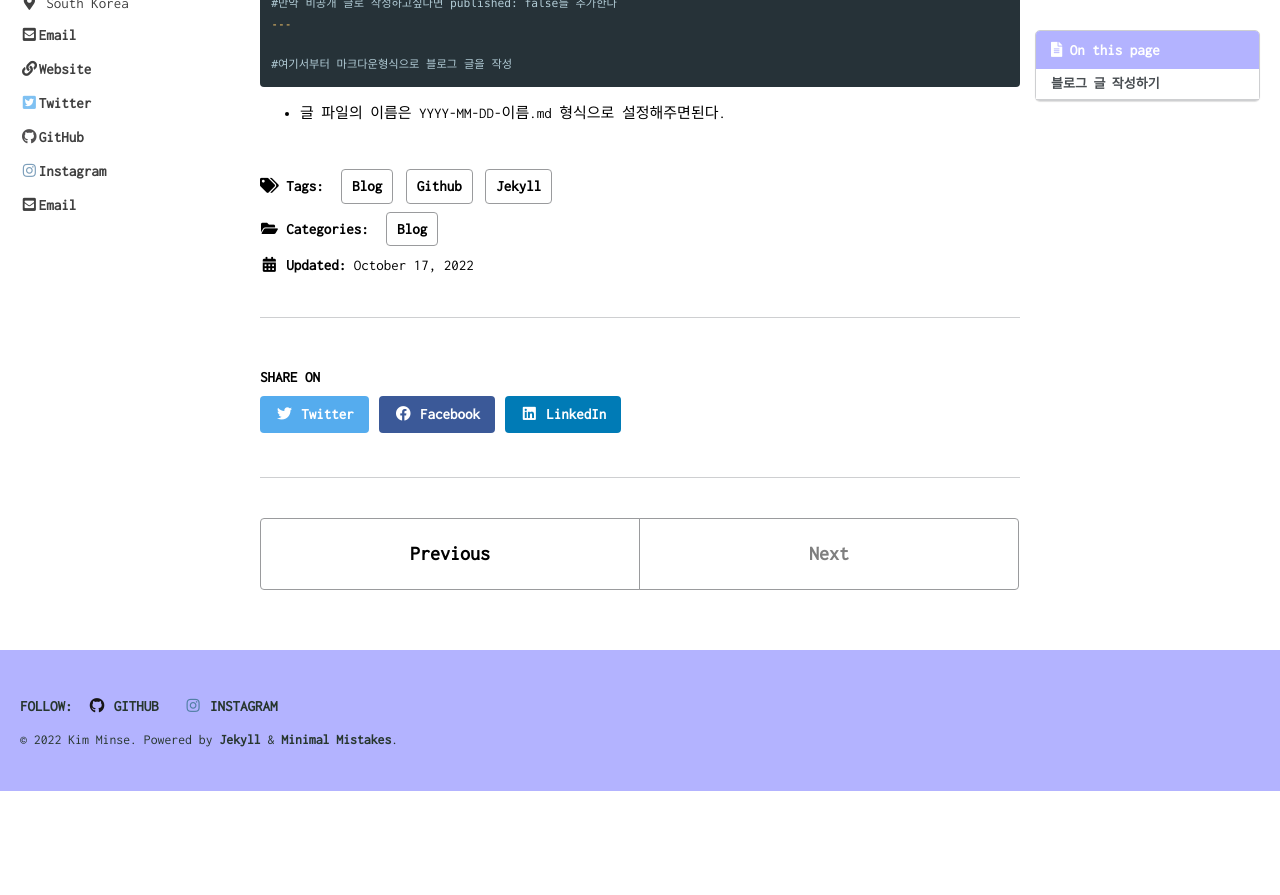
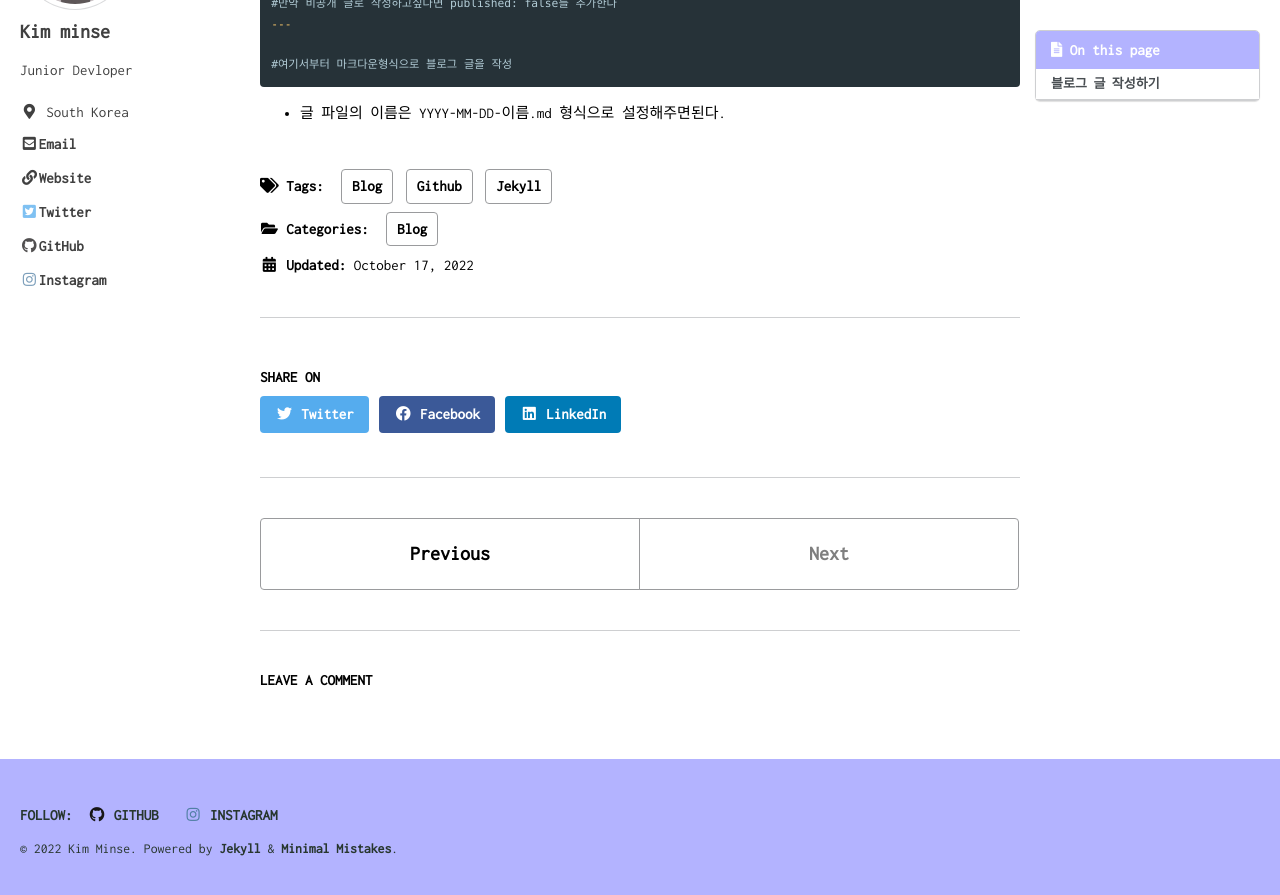
Before and after one commit to s3min141/s3min141.github.io, a Jekyll site: the page built from _posts/Blog/2022-10-17-make-blog(3).md, in a window 1280 px wide and 900 px high, scrolled down 813 px. Shown: the top 895 px of the window. Built offline with Jekyll 4.4.1, drawn with Linux system fonts in a browser that asks for light colours; cached includes are drawn as plain includes; comment, search, counter and statistics services are not loaded; before the commit the page ends 1604 px from its top, so only the background shows below that; part of the change alters nothing that is shown.

Commit message:
add comment func (2022-10-17)

```diff
--- a/_config.yml
+++ b/_config.yml
@@ -32,9 +32,9 @@ masthead_title           : # overrides the website title displayed in the masthe
 # breadcrumbs            : false # true, false (default)
 words_per_minute         : 200
 comments:
-  provider               : "disqus" # false (default), "disqus", "discourse", "facebook", "staticman", "staticman_v2", "utterances", "custom"
+  provider               : "utterances" # false (default), "disqus", "discourse", "facebook", "staticman", "staticman_v2", "utterances", "custom"
   disqus:
-    shortname            : "Semin's-blog" # https://help.disqus.com/customer/portal/articles/466208-what-s-a-shortname-
+    shortname            : "DevBlog" # https://help.disqus.com/customer/portal/articles/466208-what-s-a-shortname-
   discourse:
     server               : # https://meta.discourse.org/t/embedding-discourse-comments-via-javascript/31963 , e.g.: meta.discourse.org
   facebook:
@@ -44,7 +44,9 @@ comments:
     colorscheme          : # "light" (default), "dark"
   utterances:
     theme                : # "github-light" (default), "github-dark"
-    issue_term           : # "pathname" (default)
+    issue_term           : "pathname"
+    label                : "utteranc.es"
+    theme                : "github-light"
 staticman:
   allowedFields          : # ['name', 'email', 'url', 'message']
   branch                 : # "master"
@@ -112,7 +114,7 @@ author:
   avatar           : "/assets/img/bio/bio3.jpg" # path of avatar image, e.g. "/assets/images/bio-photo.jpg"
   bio              : "Junior Devloper"
   location         : "South Korea"
-  email            : "minse0204@korea.ac.kr"
+  email            :
   links:
     - label: "Email"
       icon: "fas fa-fw fa-envelope-square"
@@ -291,7 +293,7 @@ defaults:
       layout: single
       author_profile: true
       read_time: true
-      comments: false
+      comments: true
       share: true
       related: false
 
--- a/_includes/comments-providers/utterances.html
+++ b/_includes/comments-providers/utterances.html
@@ -18,4 +18,4 @@
 
           commentContainer.appendChild(script);
         })();
-</script>
+k</script>
--- a/_layouts/default.html
+++ b/_layouts/default.html
@@ -28,14 +28,13 @@
       </div>
     {% endif %}
 
+    {% include scripts.html %}
+
     <div id="footer" class="page__footer">
       <footer>
         {% include footer/custom.html %}
         {% include_cached footer.html %}
       </footer>
     </div>
-
-    {% include scripts.html %}
-
   </body>
 </html>
--- a/_layouts/single.html
+++ b/_layouts/single.html
@@ -61,11 +61,11 @@ layout: default
       {% if page.share %}{% include social-share.html %}{% endif %}
 
       {% include post_pagination.html %}
+
+      {% if site.comments.provider and page.comments %}
+        {% include comments.html %}
+      {% endif %}
     </div>
-
-    {% if jekyll.environment == 'production' and site.comments.provider and page.comments %}
-      {% include comments.html %}
-    {% endif %}
   </article>
 
   {% comment %}<!-- only show related on a post page when `related: true` -->{% endcomment %}
```
Also changed, not shown: _layouts/posts.html (line endings or trailing spaces). Lines whose indentation alone changed are shown as unchanged.
